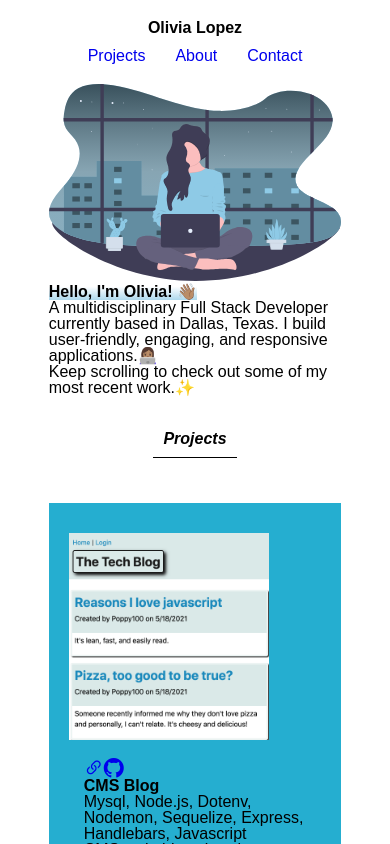
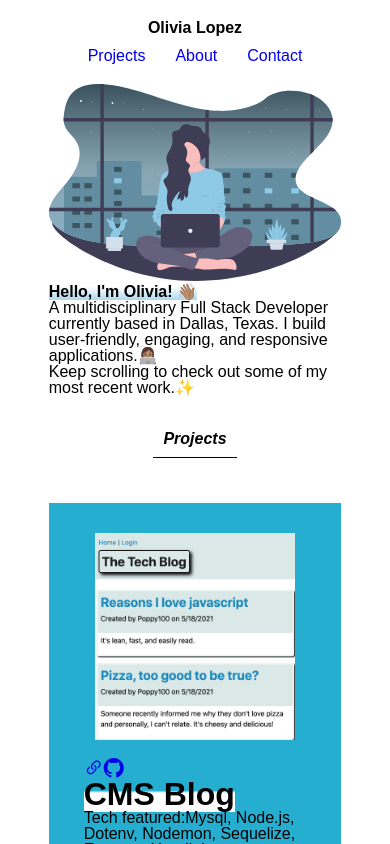
Before and after one commit to DoubleLForce5/Portfolio, a React (Create React App) app: page / in a window 390 px wide. Shown: the top 844 px of the page. Built offline with nearby package versions, Linux system fonts and the light colour scheme.

Commit message:
modified projectCard index.js and style.css

```diff
--- a/src/components/ProjectCard/index.js
+++ b/src/components/ProjectCard/index.js
@@ -11,15 +11,15 @@ function ProjectCard(props) {
       </div>
       <div className="project-card-content">
         <div className="project-links">
-          <a href={url} target="_blank" aria-label="link to deployed site">
+          <a href={url} target="_blank" aria-label="link to deployed site" rel="noopener noreferrer">
             <i class="bi bi-link-45deg"></i>
           </a>
-          <a href={github} target="_blank" aria-label="link to github repo">
+          <a href={github} target="_blank" aria-label="link to github repo" rel="noopener noreferrer">
             <i class="bi bi-github"></i>
           </a>
         </div>
-        <h3 className="project-title">{title}</h3>
-        <ul className="project-topics">{tech}</ul>
+        <h3 className="project-title"><span className='project-title-highlight'>{title}</span></h3>
+        <ul className="project-topics">Tech featured:{tech}</ul>
         <p className="project-description">{description}</p>
       </div>
     </section>
--- a/src/components/ProjectCard/style.css
+++ b/src/components/ProjectCard/style.css
@@ -18,14 +18,30 @@
   font-size: 20px;
 }
 
-@media only screen and (max-width: 500px) {
+.project-title {
+  font-size: 2rem;
+}
+
+.project-title-highlight {
+  background: linear-gradient(180deg, rgba(255,255,255,0) 40%, rgb(255, 255, 255) 47%);
+}
+
+/* @media only screen and (max-width: 500px) {
   .project-card {
     padding: 30px 20px
   }
-}
+} */
 
 @media only screen and (max-width: 720px) {
   .project-card {
     flex-direction: column;
+    justify-content: center;
+    padding: 30px 20px;
   }
+
+ .project-img-container {
+   align-self: center;
+ }
+
+
 }
```
